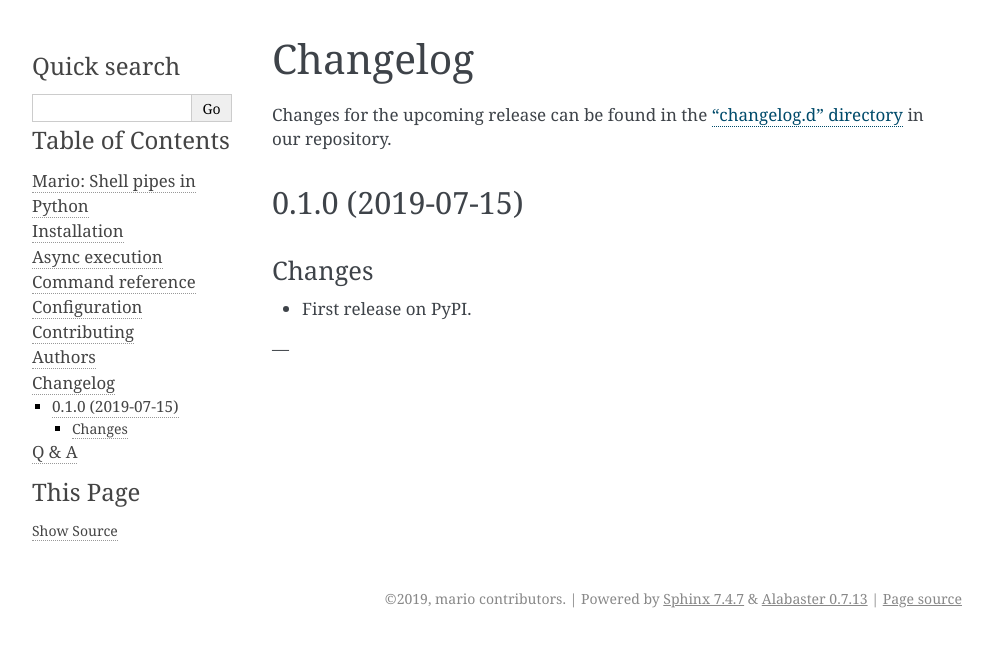
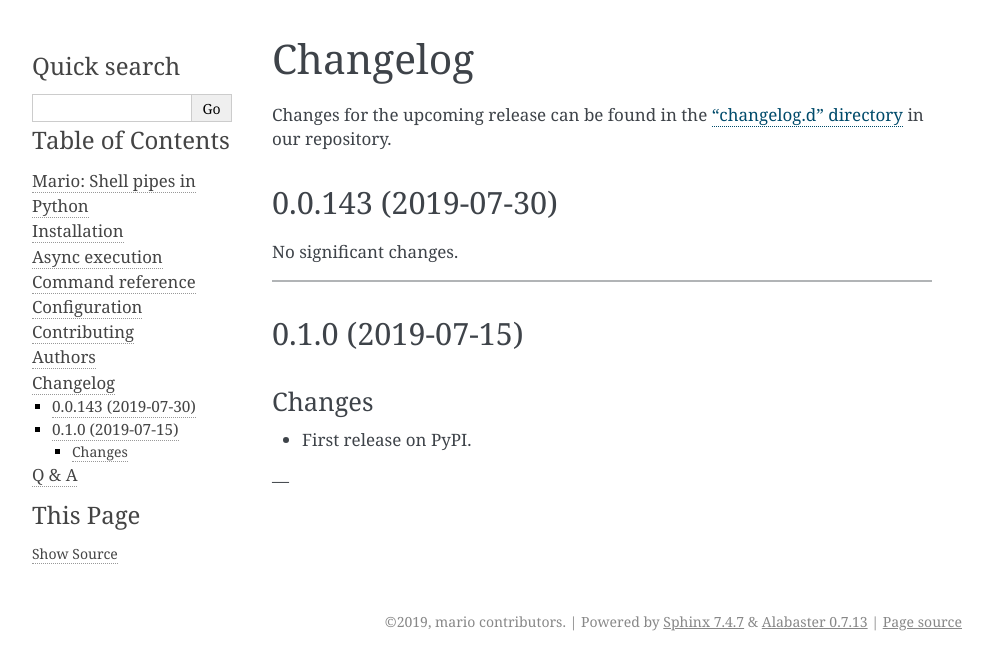
Before and after one commit to python-mario/mario, a Sphinx documentation site: the page built from docs/changelog.rst, in a window 1280 px wide. Shown: the top 670 px of the page, without its empty margins (148-1141 px from the left). Built offline with Sphinx 7.4.7, drawn with Linux system fonts in a browser that asks for light colours; pages that are not in the unit, such as notebooks, are missing from menus.

Commit message:
Bump version: 0.0.142 → 0.0.143

```diff
--- a/CHANGELOG.rst
+++ b/CHANGELOG.rst
@@ -12,6 +12,14 @@ Changes for the upcoming release can be found in the `"changelog.d" directory <h
 
 .. towncrier release notes start
 
+0.0.143 (2019-07-30)
+--------------------
+
+
+No significant changes.
+
+
+----
 
 
 0.1.0 (2019-07-15)
--- a/docs/conf.py
+++ b/docs/conf.py
@@ -32,7 +32,7 @@ project = "mario"
 year = "2019"
 author = "mario contributors"
 copyright = "{0}, {1}".format(year, author)
-version = release = "0.0.142"
+version = release = "0.0.143"
 
 pygments_style = "trac"
 templates_path = ["."]
--- a/setup.py
+++ b/setup.py
@@ -14,7 +14,7 @@ with open(PROJECT_ROOT / "dev-requirements.txt") as f:
 
 setuptools.setup(
     name="mario",
-    version="0.0.142",
+    version="0.0.143",
     description="Shell pipes for Python.",
     long_description=open(PROJECT_ROOT / "README.rst").read(),
     long_description_content_type="text/x-rst",
--- a/src/mario/__init__.py
+++ b/src/mario/__init__.py
@@ -1 +1 @@
-__version__ = "0.0.142"
+__version__ = "0.0.143"
```
Also changed, not shown: .bumpversion.cfg.
